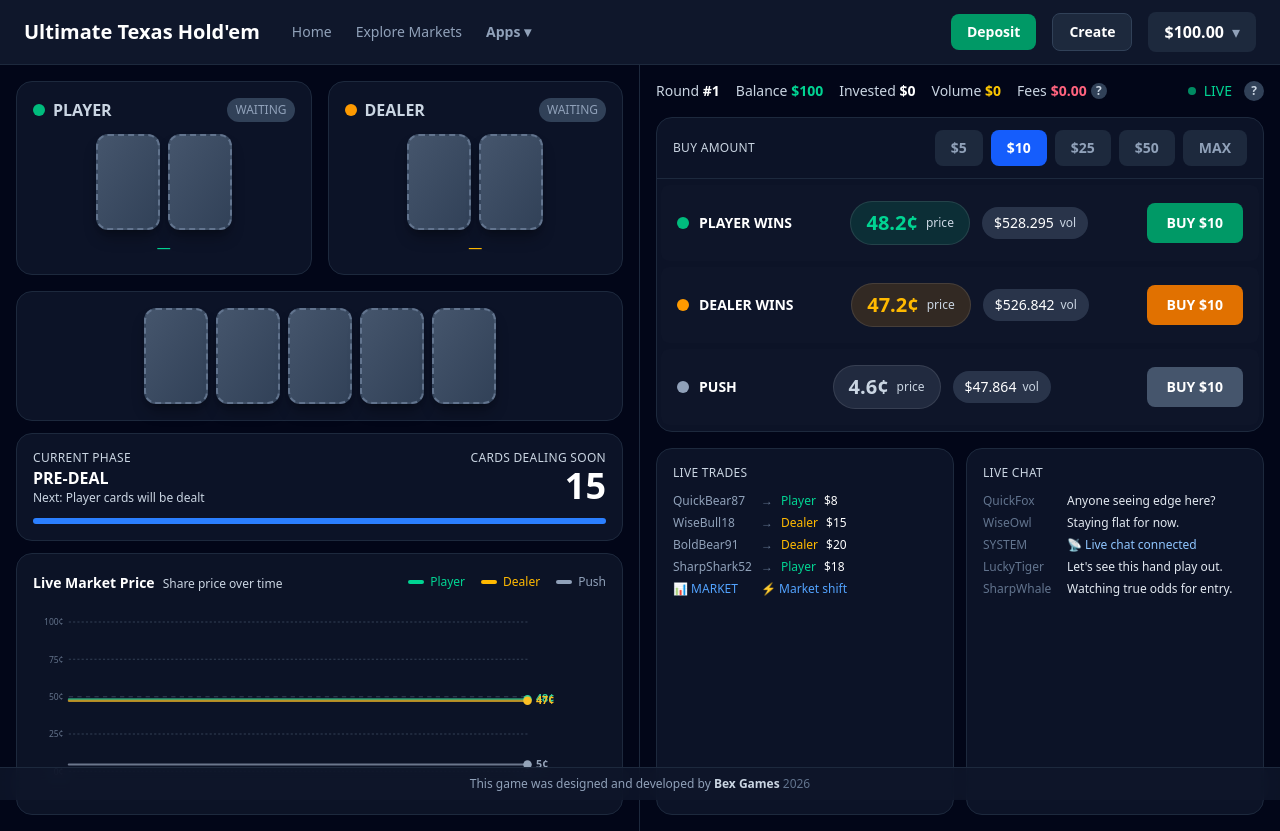
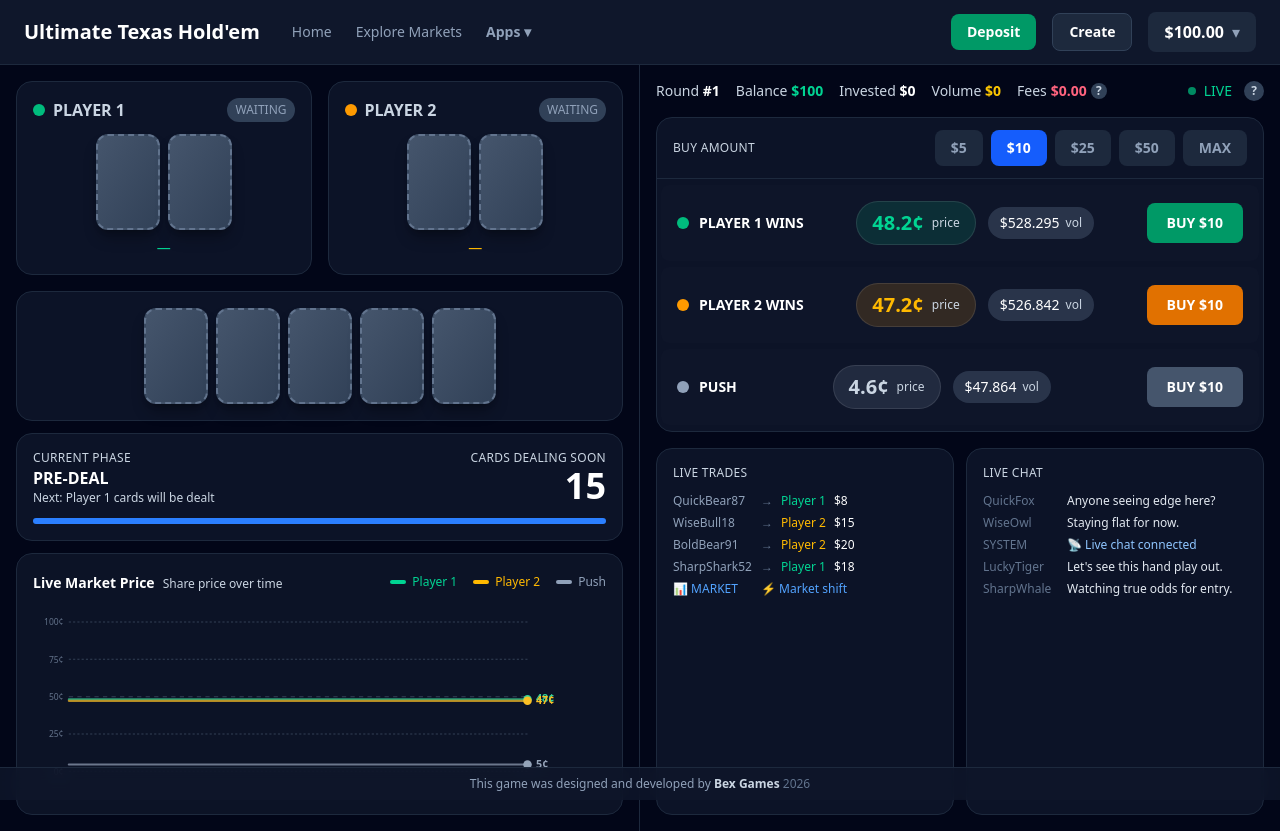
Before and after one commit to meir-san/ultimateholdem, a React (Vite) app: page / in a window 1280 px wide. Built offline with nearby package versions, Linux system fonts and the light colour scheme.

Commit message:
Rename player/dealer labels to Player 1 and Player 2

```diff
--- a/src/App.tsx
+++ b/src/App.tsx
@@ -148,7 +148,7 @@
       case PHASES.PRE_DEAL:
         return 'PRE-DEAL';
       case PHASES.PLAYER_CARDS:
-        return 'PLAYER CARDS';
+        return 'PLAYER 1 CARDS';
       case PHASES.FLOP:
         return 'FLOP';
       case PHASES.TURN:
@@ -156,7 +156,7 @@
       case PHASES.RIVER:
         return 'RIVER';
       case PHASES.DEALER_CARDS:
-        return 'DEALER CARDS';
+        return 'PLAYER 2 CARDS';
       case PHASES.RESOLUTION:
         return 'SETTLEMENT';
       default:
@@ -166,7 +166,7 @@
 
   const getNextAction = useCallback((): string => {
     if (phase === PHASES.PRE_DEAL) {
-      return 'Player cards will be dealt';
+      return 'Player 1 cards will be dealt';
     }
     if (phase === PHASES.PLAYER_CARDS) {
       return 'Flop will be dealt';
@@ -178,7 +178,7 @@
       return 'River card will be dealt';
     }
     if (phase === PHASES.RIVER) {
-      return 'Dealer cards will be dealt';
+      return 'Player 2 cards will be dealt';
     }
     if (phase === PHASES.DEALER_CARDS) {
       return 'Showdown';
@@ -359,7 +359,7 @@
               {/* Trading Rows */}
               <BettingRow
                 type="player"
-                label="PLAYER WINS"
+                label="PLAYER 1 WINS"
                 impliedOdds={getImpliedOdds('player')}
                 pool={pool}
                 canBet={canBet}
@@ -376,7 +376,7 @@
               />
               <BettingRow
                 type="dealer"
-                label="DEALER WINS"
+                label="PLAYER 2 WINS"
                 impliedOdds={getImpliedOdds('dealer')}
                 pool={pool}
                 canBet={canBet}
--- a/src/components/GameBoard.tsx
+++ b/src/components/GameBoard.tsx
@@ -25,7 +25,7 @@
       case PHASES.PRE_DEAL:
         return 'Pre-Deal';
       case PHASES.PLAYER_CARDS:
-        return 'Player Cards';
+        return 'Player 1 Cards';
       case PHASES.FLOP:
         return 'Flop';
       case PHASES.TURN:
@@ -33,7 +33,7 @@
       case PHASES.RIVER:
         return 'River';
       case PHASES.DEALER_CARDS:
-        return 'Dealer Cards';
+        return 'Player 2 Cards';
       case PHASES.RESOLUTION:
         return 'Resolution';
       default:
@@ -46,7 +46,7 @@
       <div className="text-center mb-6">
         <div className="text-lg font-bold text-white mb-1">{getPhaseLabel()}</div>
         {playerFolded && (
-          <div className="text-red-400 text-sm font-semibold">Player Folded</div>
+          <div className="text-red-400 text-sm font-semibold">Player 1 Folded</div>
         )}
       </div>
 
@@ -54,7 +54,7 @@
         {/* Dealer Cards */}
         <CardRow
           cards={dealerCards}
-          label="Dealer"
+          label="Player 2"
           hidden={!showDealerCards}
           size="md"
         />
@@ -76,7 +76,7 @@
         {/* Player Cards */}
         <CardRow
           cards={playerCards}
-          label="Player"
+          label="Player 1"
           hidden={false}
           size="md"
         />
--- a/src/components/LiveChat.tsx
+++ b/src/components/LiveChat.tsx
@@ -32,16 +32,16 @@
     'Nice price discovery.',
   ],
   bullish: [
-    "Player odds look tasty.",
-    'I like the player price here.',
-    'Loading up on player.',
-    'This feels mispriced toward dealer.',
+    "Player 1 odds look tasty.",
+    'I like the Player 1 price here.',
+    'Loading up on Player 1.',
+    'This feels mispriced toward Player 2.',
   ],
   bearish: [
-    'Dealer feels strong here.',
-    'Player looks overpriced.',
+    'Player 2 feels strong here.',
+    'Player 1 looks overpriced.',
     'Taking the other side.',
-    'Hedging with dealer.',
+    'Hedging with Player 2.',
   ],
   system: [
     '📊 Market synchronized.',
--- a/src/components/PlayerDealerCards.tsx
+++ b/src/components/PlayerDealerCards.tsx
@@ -321,7 +321,7 @@
         <div className="flex items-center justify-between mb-3">
           <div className="flex items-center gap-2">
             <div className="w-3 h-3 bg-emerald-500 rounded-full" />
-            <span className="font-semibold text-slate-300">PLAYER</span>
+            <span className="font-semibold text-slate-300">PLAYER 1</span>
           </div>
           <span className={`text-xs px-2 py-1 rounded-full font-medium min-w-[60px] text-center ${playerStatus.color}`}>
             {playerStatus.label}
@@ -358,7 +358,7 @@
         <div className="flex items-center justify-between mb-3">
           <div className="flex items-center gap-2">
             <div className="w-3 h-3 bg-amber-500 rounded-full" />
-            <span className="font-semibold text-slate-300">DEALER</span>
+            <span className="font-semibold text-slate-300">PLAYER 2</span>
           </div>
           <span className={`text-xs px-2 py-1 rounded-full font-medium min-w-[60px] text-center ${dealerStatus.color}`}>
             {dealerStatus.label}
--- a/src/components/PriceChart.tsx
+++ b/src/components/PriceChart.tsx
@@ -60,7 +60,7 @@
               }`}
             />
             <span className={hasPlayerPosition ? 'text-emerald-300 font-semibold' : 'text-emerald-400'}>
-              Player {hasPlayerPosition && '●'}
+              Player 1 {hasPlayerPosition && '●'}
             </span>
           </div>
           <div className="flex items-center gap-1.5">
@@ -70,7 +70,7 @@
               }`}
             />
             <span className={hasDealerPosition ? 'text-amber-300 font-semibold' : 'text-amber-400'}>
-              Dealer {hasDealerPosition && '●'}
+              Player 2 {hasDealerPosition && '●'}
             </span>
           </div>
           <div className="flex items-center gap-1.5">
--- a/src/components/ResultBanner.tsx
+++ b/src/components/ResultBanner.tsx
@@ -22,13 +22,13 @@
 }: ResultBannerProps) {
   const messages = {
     player: {
-      text: 'PLAYER WINS',
+      text: 'PLAYER 1 WINS',
       color: 'text-emerald-400',
       bg: 'bg-emerald-500/10',
       border: 'border-emerald-500/30',
     },
     dealer: {
-      text: 'DEALER WINS',
+      text: 'PLAYER 2 WINS',
       color: 'text-amber-400',
       bg: 'bg-amber-500/10',
       border: 'border-amber-500/30',
--- a/src/components/RoundHistory.tsx
+++ b/src/components/RoundHistory.tsx
@@ -27,7 +27,7 @@
                       : 'text-slate-400'
                 }`}
               >
-                {isPlayer ? 'Player' : isDealer ? 'Dealer' : 'Push'}
+                {isPlayer ? 'Player 1' : isDealer ? 'Player 2' : 'Push'}
               </span>
               <span className="text-slate-500">-</span>
               <span className="text-slate-300">{item.handDescription}</span>
--- a/src/stores/gameStore.ts
+++ b/src/stores/gameStore.ts
@@ -325,7 +325,7 @@
     state.addActivityFeedItem({
       username: 'YOU',
       type,
-      typeLabel: type === 'player' ? 'Player' : type === 'dealer' ? 'Dealer' : 'Push',
+      typeLabel: type === 'player' ? 'Player 1' : type === 'dealer' ? 'Player 2' : 'Push',
       amount,
       isYou: true,
     });
@@ -356,7 +356,7 @@
     state.addActivityFeedItem({
       username: 'YOU',
       type,
-      typeLabel: type === 'player' ? 'Player' : type === 'dealer' ? 'Dealer' : 'Push',
+      typeLabel: type === 'player' ? 'Player 1' : type === 'dealer' ? 'Player 2' : 'Push',
       amount: cashOut.toFixed(2),
       isYou: true,
       isSell: true,
@@ -407,7 +407,7 @@
     state.addActivityFeedItem({
       username: generateUsername(),
       type,
-      typeLabel: type === 'player' ? 'Player' : type === 'dealer' ? 'Dealer' : 'Push',
+      typeLabel: type === 'player' ? 'Player 1' : type === 'dealer' ? 'Player 2' : 'Push',
       amount,
     });
   },
```
